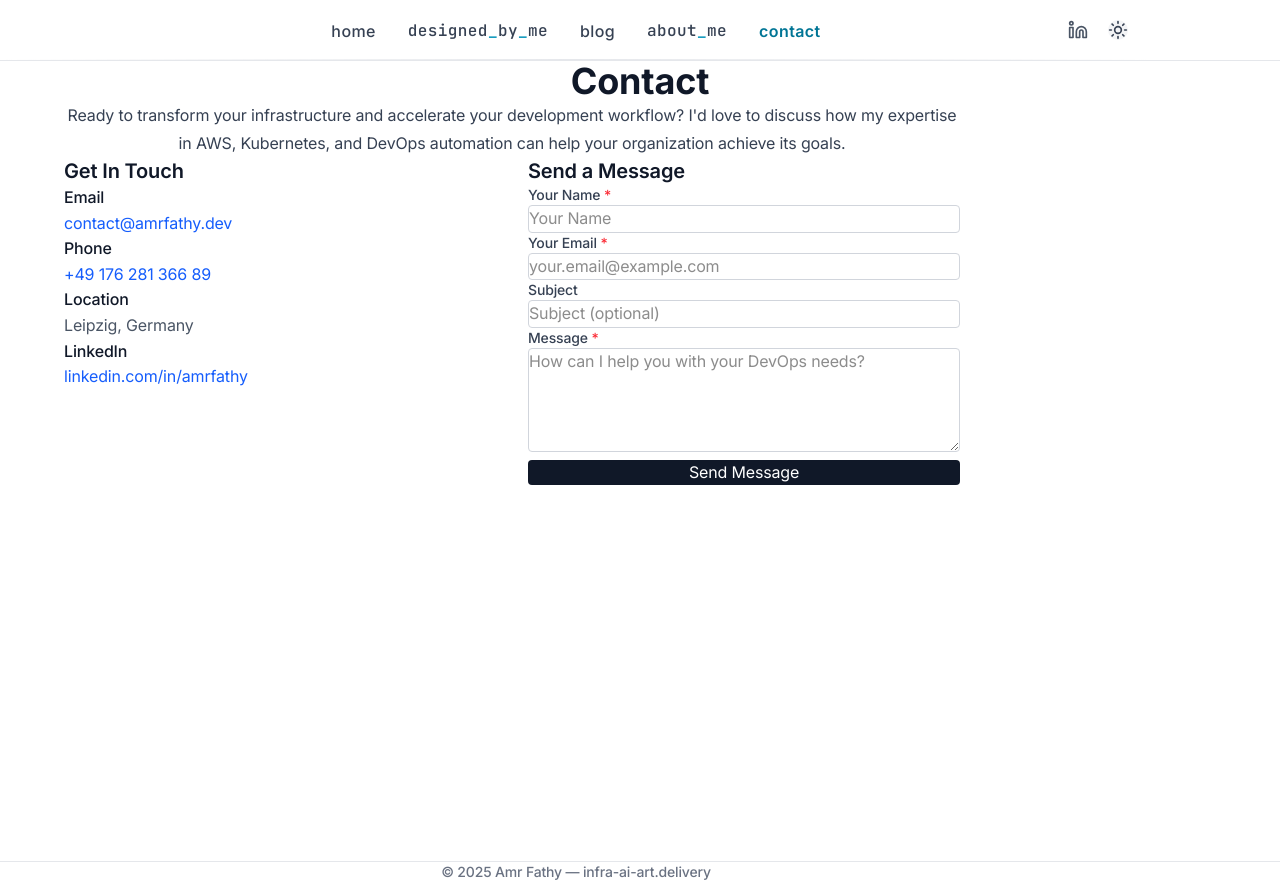
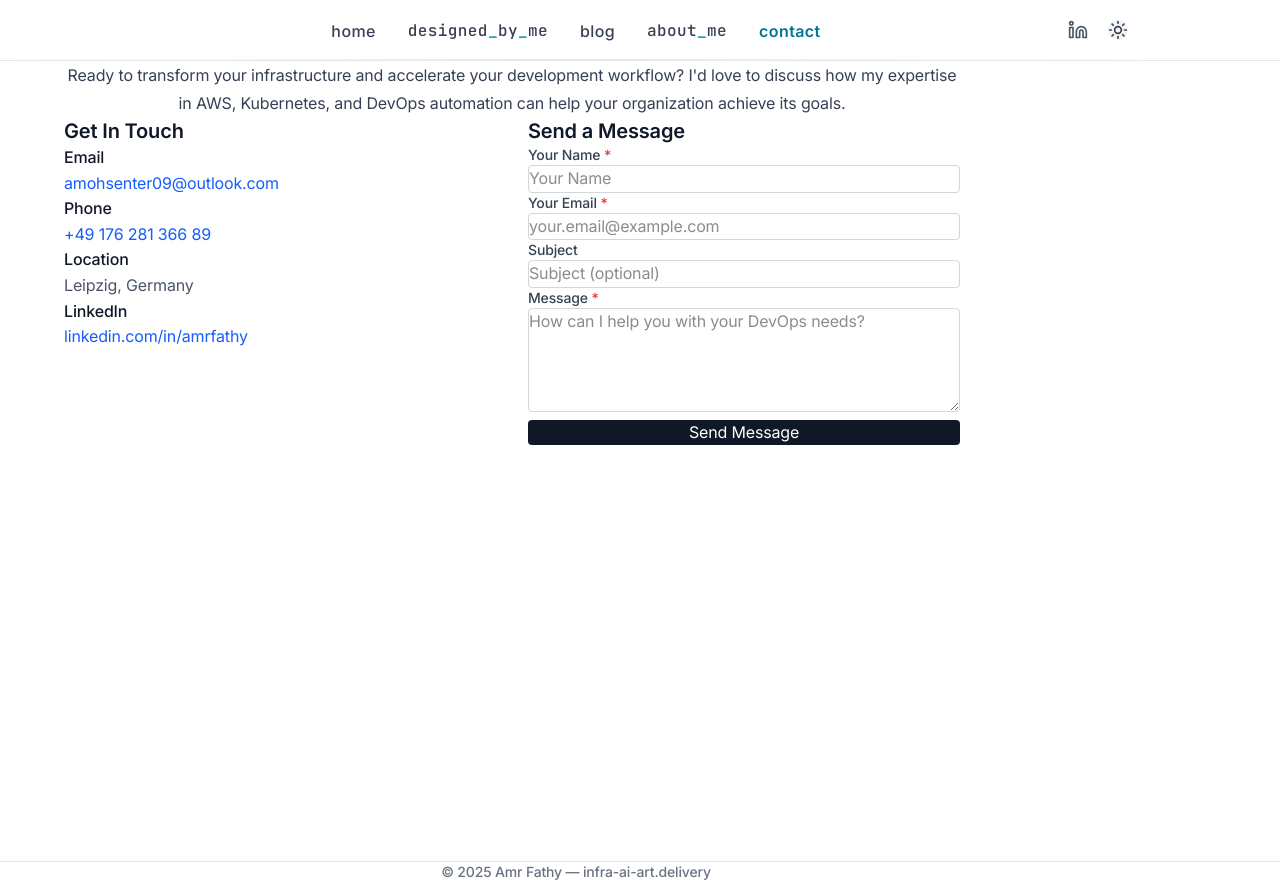
Before and after one commit to amohsenter09-github/devops-portfolio-website, a Next.js app: page /contact in a window 1280 px wide. Built offline with nearby package versions, Linux system fonts and the light colour scheme.

Commit message:
Update contact page layout and change contact email address
- Removed the header from the Contact page for a cleaner layout.
- Updated the contact email address in site configuration for accuracy.

```diff
--- a/src/app/contact/page.tsx
+++ b/src/app/contact/page.tsx
@@ -89,8 +89,6 @@ export default function Contact() {
             animate={{ opacity: 1, y: 0 }}
             transition={{ duration: 0.5 }}
           >
-            <h1 className="text-3xl md:text-4xl font-bold text-gray-900 mb-6 text-center">Contact</h1>
-
             <div className="mt-6 max-w-4xl mx-auto">
               <p className="text-gray-700 leading-7 mb-8 text-center">
                 Ready to transform your infrastructure and accelerate your development workflow?
--- a/src/lib/siteConfig.ts
+++ b/src/lib/siteConfig.ts
@@ -4,7 +4,7 @@ export const site = {
     subtitle: "Transform your infrastructure with proven DevOps strategies that deliver measurable business results. I help enterprise clients achieve 99.9% uptime, reduce deployment costs by 60%, and accelerate time-to-market through automation excellence.",
   },
   contact: {
-    email: "contact@amrfathy.dev",
+    email: "amohsenter09@outlook.com",
     phone: "+49 176 281 366 89",
     location: "Leipzig, Germany",
     linkedin: "https://linkedin.com/in/amr-fathy-4a826a77",
```
